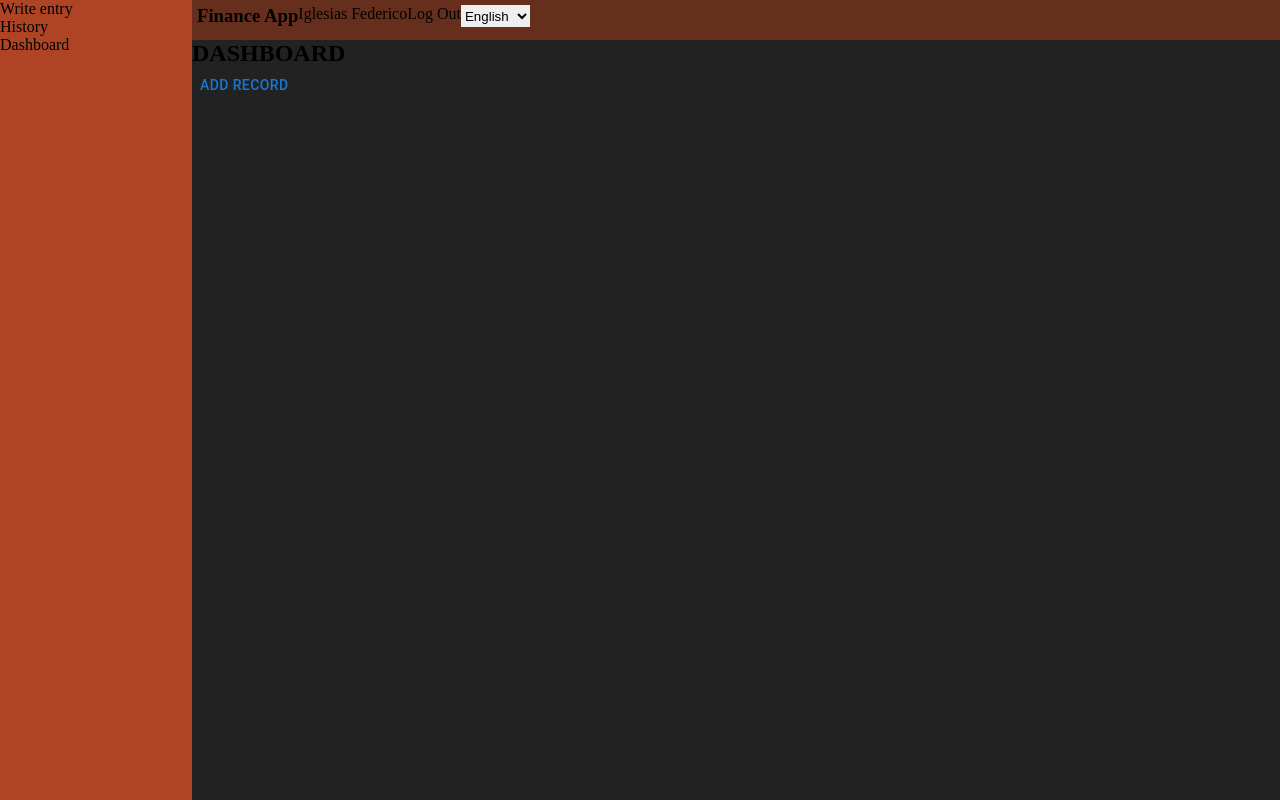
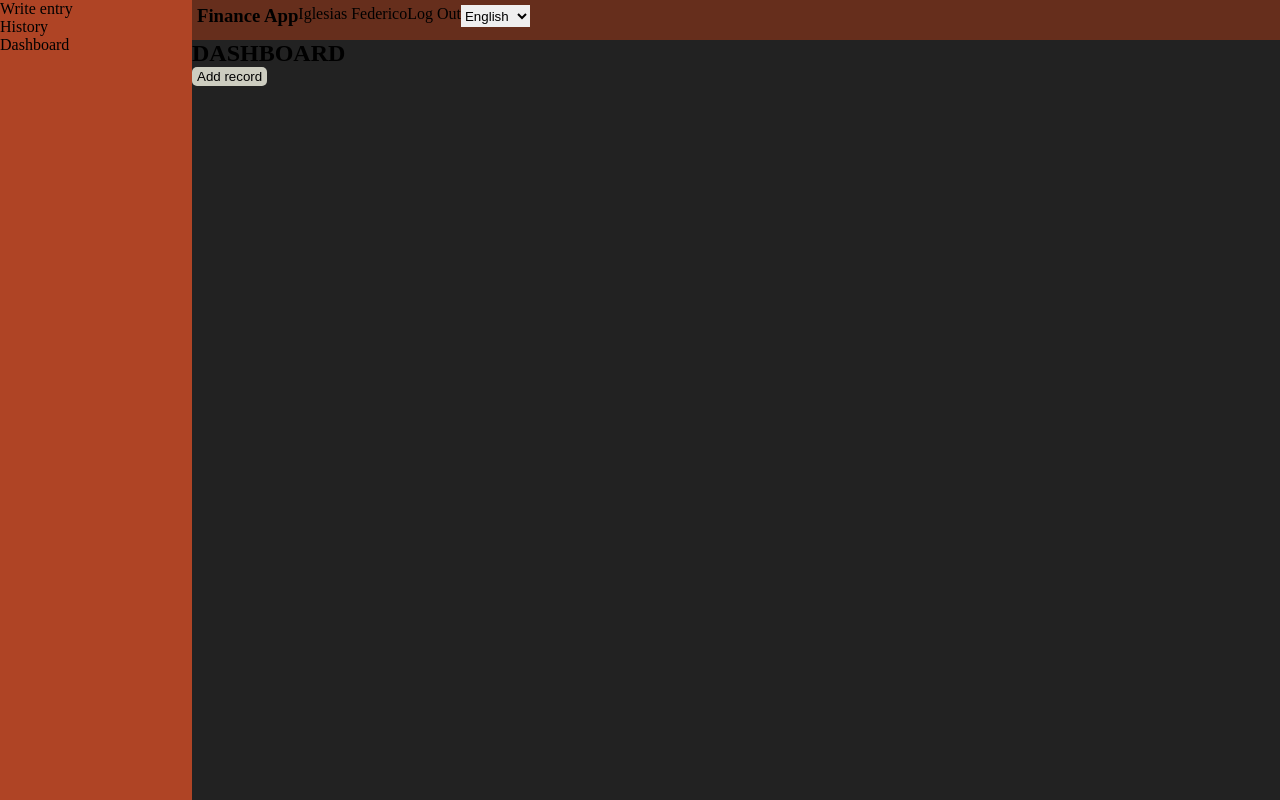
Before and after one commit to FedericoIglesias/arkanoid, a React (Vite) app in the folder finance-front/: page /history in a window 1280 px wide. Built offline with nearby package versions, Linux system fonts and the light colour scheme.

Commit message:
addContext

```diff
--- /dev/null
+++ b/finance-front/src/Context/valuesContext.tsx
@@ -0,0 +1,19 @@
+import { createContext, useState } from "react";
+import { Context } from "../vite-env";
+
+export const ValueContext = createContext({});
+
+export const ValuesContext = ({ children }: { children: JSX.Element }) => {
+  const [values, setValues] = useState<Context>({
+    language: 0,
+    userId: 2,
+  });
+
+  const transportData = { values, setValues };
+
+  return (
+    <ValueContext.Provider value={transportData}>
+      {children}
+    </ValueContext.Provider>
+  );
+};
--- /dev/null
+++ b/finance-front/src/app.tsx
@@ -0,0 +1,17 @@
+import { createContext, useState } from "react";
+import { Dashboard } from "./pages/dashboard";
+import "./index.css";
+import { History } from "./pages/history";
+import { Context } from "./vite-env";
+import { ValuesContext } from "./Context/valuesContext";
+
+export const App = () => {
+  return (
+    <>
+      <ValuesContext>
+        <Dashboard />
+      </ValuesContext>
+    </>
+  );
+};
+// {/* <History /> */}
--- a/finance-front/src/components/header.tsx
+++ b/finance-front/src/components/header.tsx
@@ -1,20 +1,35 @@
+import { ChangeEvent, useContext, useEffect } from "react";
 import styled from "styled-components";
-
-
+import { ValueContext } from "../Context/valuesContext";
+import { Context } from "../vite-env";
 
 export const Header = () => {
   const Header = styled.section`
-  padding: 5px;
-  max-height: 5vh;
-  display: flex;
-`;
+    padding: 5px;
+    max-height: 5vh;
+    display: flex;
+  `;
+
+  const { values, setValues } = useContext<any>(ValueContext);
+
+  const handlerChange = (
+    e: ChangeEvent<HTMLSelectElement> | ChangeEvent<HTMLInputElement>
+  ) => {
+    // e.preventDefault();
+    // values.language = Number(e.target.value)
+    // console.log(values);
+    setValues((prevState: Context) => ({
+      ...prevState,
+      language: Number(e.target.value),
+    }));
+  };
 
   return (
     <Header>
       <h1>Finance App</h1>
       <p>Iglesias Federico</p>
       <p>Log Out</p>
-      <select>
+      <select onChange={(e) => handlerChange(e)} value={values.language}>
         <option value={0}>English</option>
         <option value={1}>Español</option>
       </select>
--- a/finance-front/src/components/modals.tsx
+++ b/finance-front/src/components/modals.tsx
@@ -1,29 +1,40 @@
 import * as React from "react";
 import Box from "@mui/material/Box";
-import Button from "@mui/material/Button";
+// import Button from "@mui/material/Button";
 import Modal from "@mui/material/Modal";
 import { Form } from "./form";
+import styled from "styled-components";
+import { PALETTE } from "../const";
 
 const style = {
   position: "absolute" as "absolute",
   top: "50%",
   left: "50%",
   transform: "translate(-50%, -50%)",
-  // width: 400,
-  // bgcolor: "background.paper",
-  // border: "2px solid #000",
-  // boxShadow: 24,
-  // p: 4,
 };
 
-export const Modals = ({tag}:{tag:string}) => {
+const ButtonDiv = styled.div`
+  display: inline-block;
+  button{
+    background-color: ${PALETTE.SECONDARY};
+    padding: 2px 5px;
+    border-radius: 5px;
+  }
+    :hover {
+    background-color: ${PALETTE.THEIRD};
+  }
+`;
+
+export const Modals = ({ tag }: { tag: string }) => {
   const [open, setOpen] = React.useState(false);
   const handleOpen = () => setOpen(true);
   const handleClose = () => setOpen(false);
 
   return (
     <div>
-      <Button onClick={handleOpen}>{tag}</Button>
+      <ButtonDiv>
+        <button onClick={handleOpen}>{tag}</button>
+      </ButtonDiv>
       <Modal
         open={open}
         onClose={handleClose}
--- a/finance-front/src/components/screen.tsx
+++ b/finance-front/src/components/screen.tsx
@@ -1,19 +1,12 @@
-import styled from "styled-components";
 import { PALETTE2 } from "../const";
 import { Header } from "./header";
 import { Panel } from "./panel";
 
-const Body = styled.body`
-  display: grid;
-  grid-template-areas:
-    "header header header header header"
-    "aside aside main main main main"
-    "footer footer footer footer footer";
-`;
 
-export const Screen = () => {
+export const Screen = ({ children }: { children: JSX.Element }) => {
   return (
     <>
+      <main className="bodyScreen">
         <section
           style={{
             gridArea: "header",
@@ -27,6 +20,10 @@ export const Screen = () => {
         >
           <Panel></Panel>
         </section>
+        <section style={{ gridArea: "main", backgroundColor: `#222` }}>
+          {children}
+        </section>
+      </main>
     </>
   );
 };
--- a/finance-front/src/const.ts
+++ b/finance-front/src/const.ts
@@ -29,7 +29,3 @@ export const PALETTE2 = {
   THEIRD: "#EBDCB2", //CREAM
   QUARTER: "#C9A66B", //CARAMEL
 };
-
-// export const CONTEXT = useContext({
-
-// })
--- a/finance-front/src/main.tsx
+++ b/finance-front/src/main.tsx
@@ -1,12 +1,9 @@
 import { StrictMode } from "react";
 import { createRoot } from "react-dom/client";
-import { Dashboard } from "./pages/dashboard";
-import "./index.css";
-import { History } from "./pages/history";
+import { App } from "./app";
 
 createRoot(document.getElementById("root")!).render(
   <StrictMode>
-    <Dashboard/>
-    {/* <History /> */}
+    <App />
   </StrictMode>
 );
--- a/finance-front/src/pages/dashboard.tsx
+++ b/finance-front/src/pages/dashboard.tsx
@@ -1,15 +1,23 @@
+import { useContext, useEffect } from "react";
 import { Modals } from "../components/modals";
 import { Screen } from "../components/screen";
 import { lenguage, WORDS } from "../const";
+import { ValueContext } from "../Context/valuesContext";
+import { Context } from "../vite-env";
+
+// console.log(values);
 
 export const Dashboard = () => {
+  const { values } = useContext<any>(ValueContext);
+  console.log(values);
+useEffect(()=>{},[values])
+
   return (
-    <main className="bodyScreen">
-      <Screen></Screen>
-      <section style={{ gridArea: "main" }}>
+    <Screen>
+      <>
         <h2>DASHBOARD</h2>
-        <Modals tag={WORDS.ADD_RECORD[lenguage]} />
-      </section>
-    </main>
+        <Modals tag={WORDS.ADD_RECORD[values.language]} />
+      </>
+    </Screen>
   );
 };
```
Also changed, not shown: finance-front/src/pages/history.tsx (+4 -5 lines), finance-front/src/vite-env.d.ts (+4 -3 lines). Lines whose indentation alone changed are shown as unchanged.
